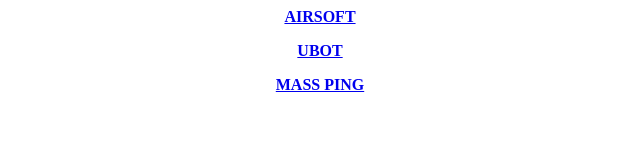
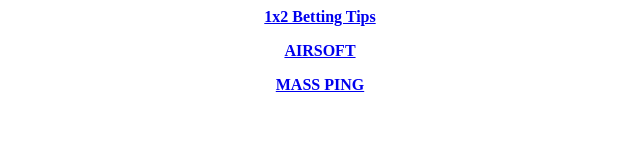
Before and after one commit to macster/macster.github.io, a plain HTML site: page index.html in a window 1280 px wide. Shown: the whole page, without its empty margins (320-960 px from the left). Drawn offline with Linux system fonts and the light colour scheme.

Commit message:
Update index.html

```diff
--- a/index.html
+++ b/index.html
@@ -1,3 +1,4 @@
+
+<p style="text-align:center;font-weight:bold;"><a href="https://1x2.ai" title="1x2 Betting Tips" target="_blank">1x2 Betting Tips</a></p>
 <p style="text-align:center;font-weight:bold;"><a href="https://www.airosoft.ro" title="Airsoft" target="_blank">AIRSOFT</a></p>
-<p style="text-align:center;font-weight:bold;"><a href="https://www.ubotter.com" title="UBot" target="_blank">UBOT</a></p>
 <p style="text-align:center;font-weight:bold;"><a href="https://www.backlinkping.com" title="Mass Ping" target="_blank">MASS PING</a></p>
```
